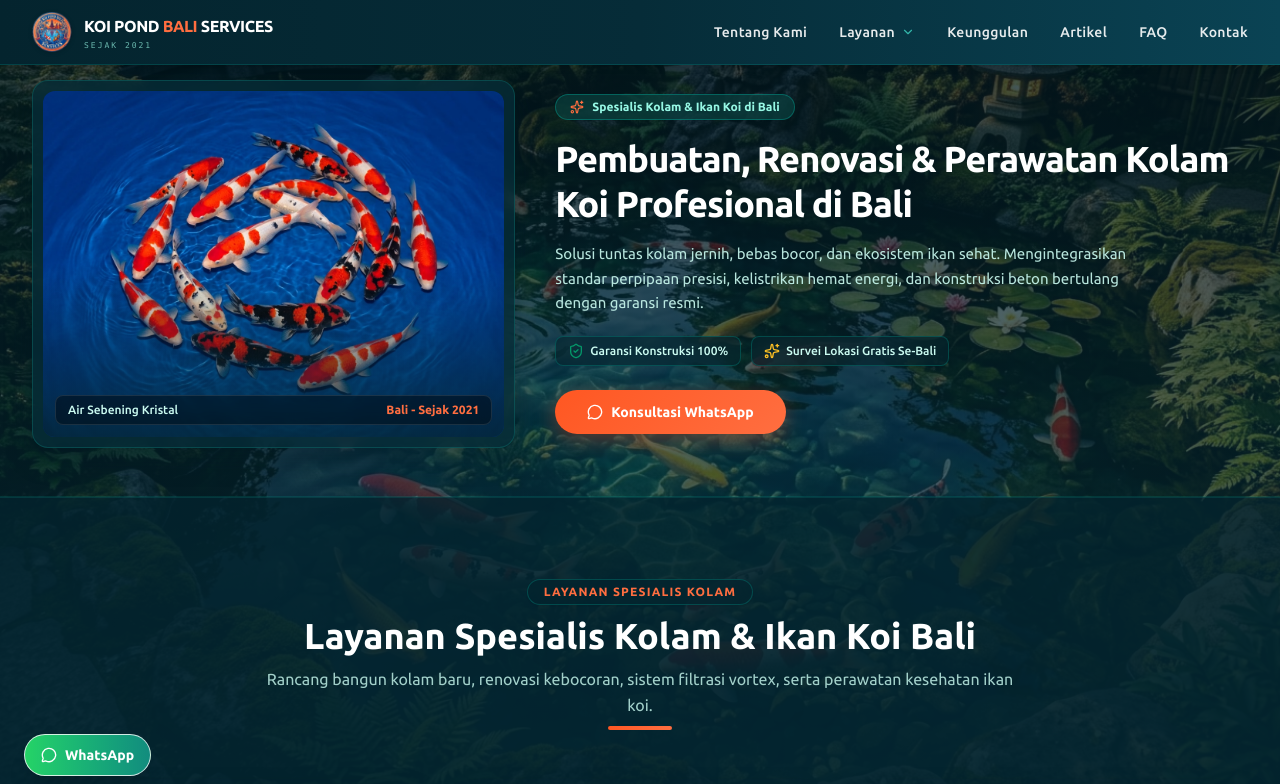
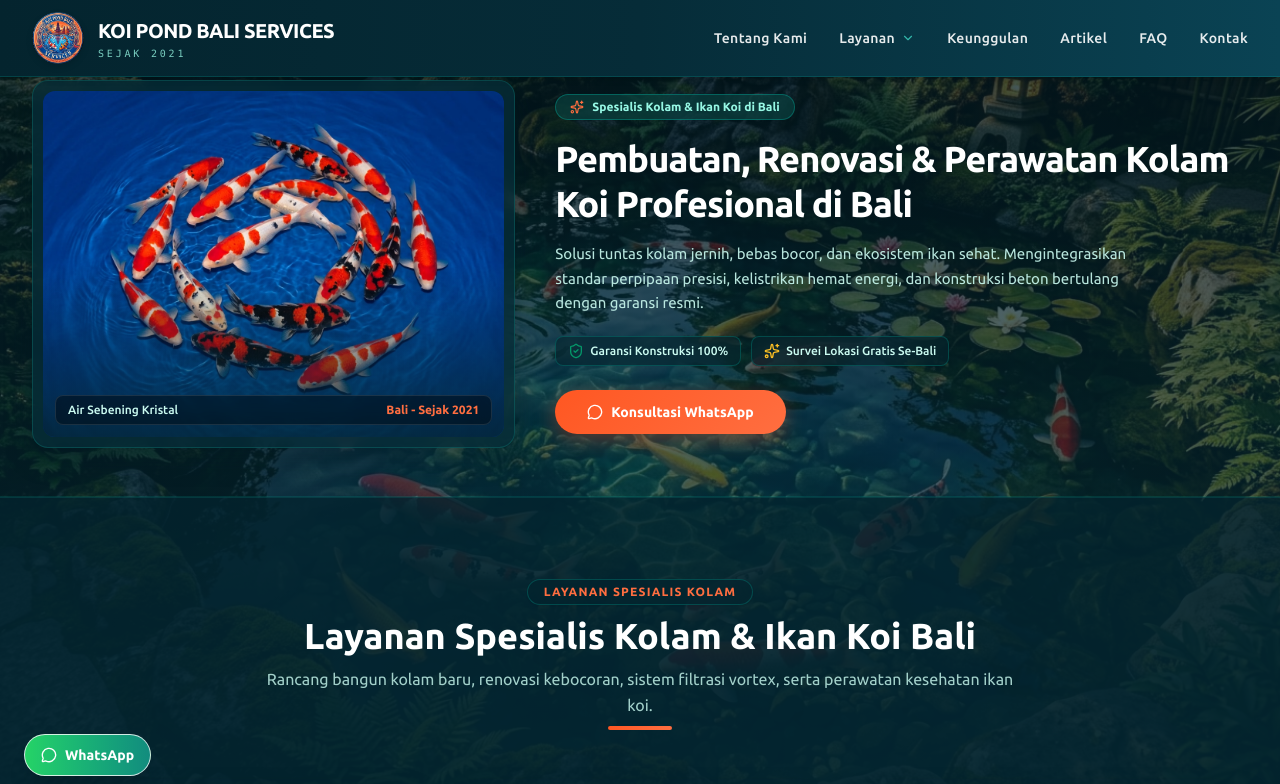
Before and after one commit to Reggyzul/koi-pond-bali, a React (Vite) app: page / in a window 1280 px wide. Shown: the top 784 px of the page. Built offline with nearby package versions, Linux system fonts and the light colour scheme.

Commit message:
Enlarge logo icon and brand text to reach marked line, and set BALI to white color

```diff
--- a/src/components/Logo.tsx
+++ b/src/components/Logo.tsx
@@ -13,14 +13,20 @@ export default function Logo({ variant = 'light', className = '', showText = tru
   const isDark = variant === 'dark';
 
   return (
-    <div className={`flex items-center gap-2.5 sm:gap-3 ${className}`}>
+    <div className={`flex items-center gap-3 sm:gap-3.5 ${className}`}>
       {/* Official Circular Logo with Transparent Background */}
       <div className="relative flex items-center justify-center shrink-0">
-        <img
-          src="/images/logo_koi_transparent.png"
-          alt="KOI POND BALI SERVICES"
-          className="w-9 h-9 sm:w-10 sm:h-10 md:w-10 md:h-10 object-contain drop-shadow-sm transition-transform duration-300 hover:scale-105"
-        />
+        <picture>
+          <source srcSet="/images/logo_koi_transparent.avif" type="image/avif" />
+          <source srcSet="/images/logo_koi_transparent.webp" type="image/webp" />
+          <img
+            src="/images/logo_koi_transparent.png"
+            alt="KOI POND BALI SERVICES"
+            className="w-11 h-11 sm:w-12 sm:h-12 md:w-13 md:h-13 object-contain drop-shadow-md transition-transform duration-300 hover:scale-105"
+            loading="eager"
+            decoding="async"
+          />
+        </picture>
       </div>
 
       {/* Brand Typography */}
@@ -28,16 +34,16 @@ export default function Logo({ variant = 'light', className = '', showText = tru
         <div className="flex flex-col justify-center select-none leading-none">
           <div className="flex items-center gap-1.5 leading-none">
             <span
-              className={`font-serif text-sm sm:text-[15px] md:text-base font-bold tracking-tight ${
+              className={`font-serif text-base sm:text-lg md:text-xl font-bold tracking-tight ${
                 isDark ? 'text-white' : 'text-[#062C38]'
               }`}
             >
-              KOI POND <span className="text-[#FF6E40]">BALI</span> SERVICES
+              KOI POND BALI SERVICES
             </span>
           </div>
           <span
-            className={`text-[7.5px] sm:text-[8px] font-mono tracking-[0.25em] uppercase mt-1 font-medium ${
-              isDark ? 'text-teal-200/70' : 'text-[#0E5C73]/75'
+            className={`text-[8.5px] sm:text-[9.5px] md:text-[10px] font-mono tracking-[0.28em] uppercase mt-1 font-medium ${
+              isDark ? 'text-teal-200/80' : 'text-[#0E5C73]/75'
             }`}
           >
             SEJAK 2021
```
